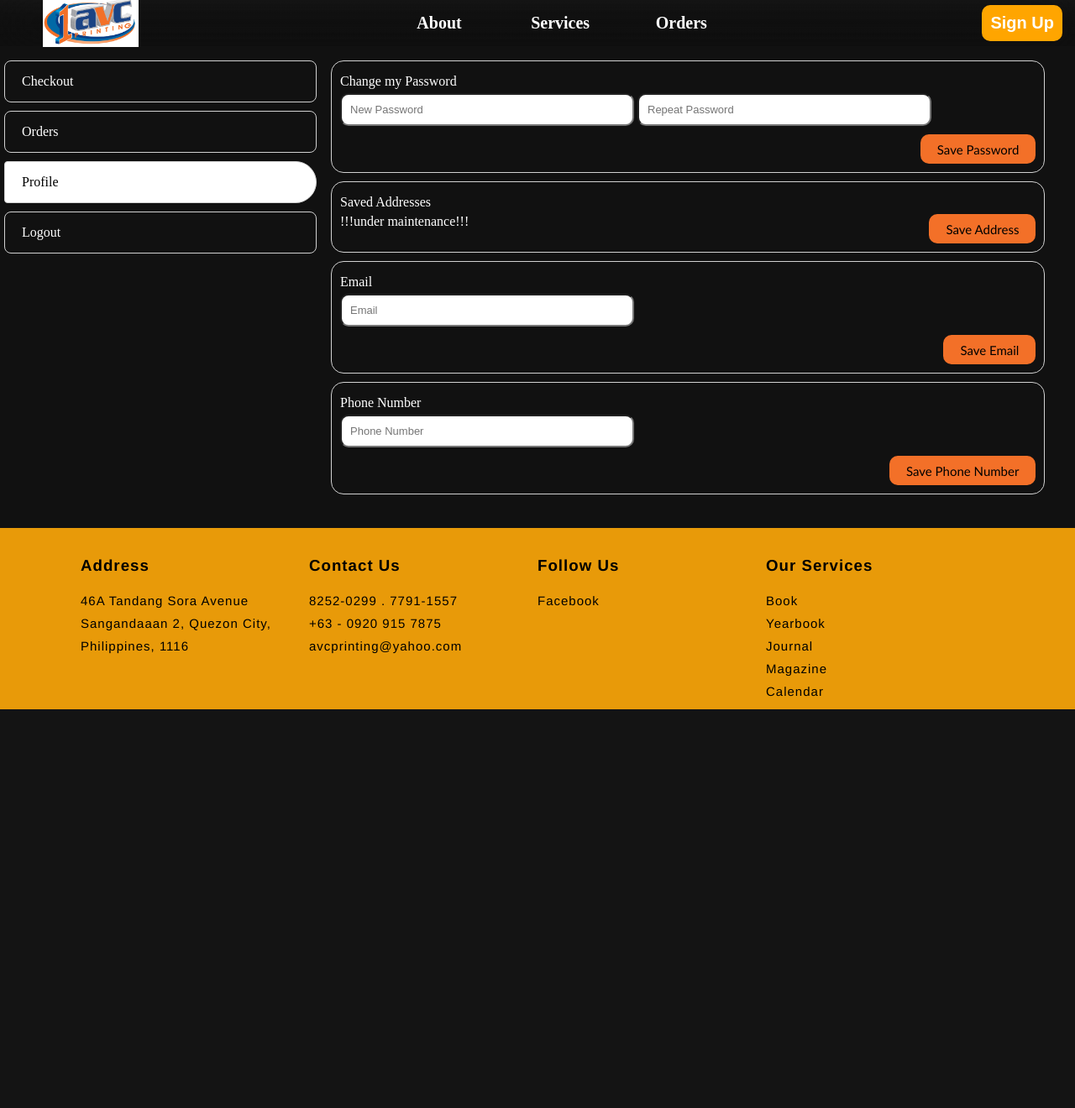
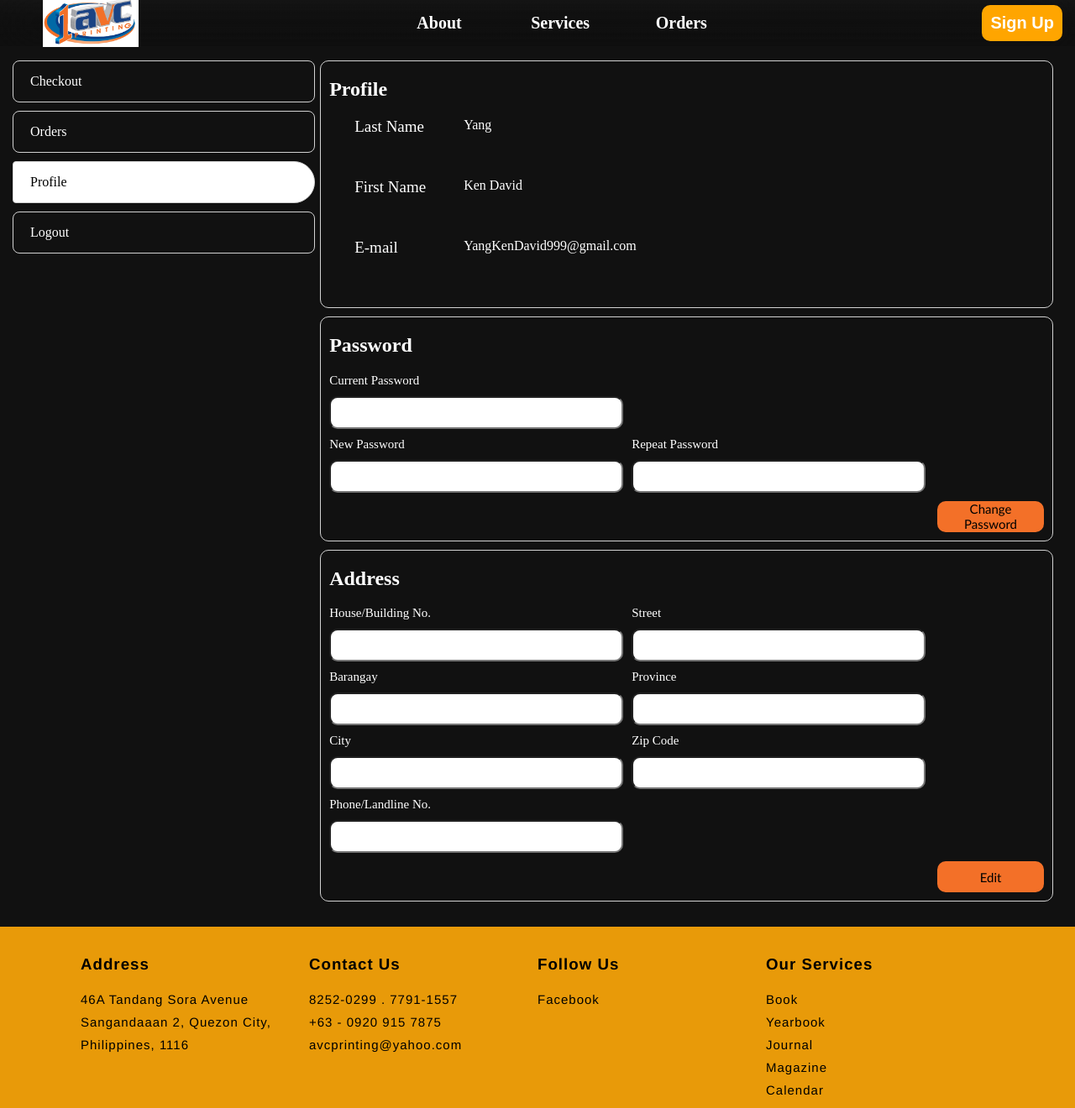
Before and after one commit to KenDavidYang/AVC, a PHP site: page /html/orders-profile.html in a window 1280 px wide. Shown: the whole page at 84% size. Before the commit the page ends 845 px from the top, so only its background shows below. Run offline with PHP 8.4, Linux system fonts and the light colour scheme.

Commit message:
Add files via upload

```diff
--- a/css/orders-nav-bar.css
+++ b/css/orders-nav-bar.css
@@ -1,3 +1,10 @@
+aside{
+    width: 29%;
+    margin-left: 10px;
+    height: auto;
+    float: left;
+    display: block;
+}
 .order-nav{
     font: 16px /*montserrat, sans-serif*/;
     align-items: center;
--- a/css/orders-profile.css
+++ b/css/orders-profile.css
@@ -2,46 +2,31 @@
     box-sizing: border-box;
 }
 body{
-    height: 800px;
-}
-aside{
-    width: 30%;
     height: auto;
-    float: left;
-    display: block;
+    margin-top: 20px;
 }
 section{
     border: 1px  #d1d1d1;
-    padding: 0px 10px 10px 10px;
-    margin-bottom: 20px;
-    width: 68%;
+    margin-bottom: 10px;
+    border-radius: 5px;
+    padding: 0px 10px 10px 0px;
+    width: 69%;
     float: left;
     height: auto;
     justify-content: space-between;
 }
 .profile-con{
     border: 1px solid #d1d1d1;
-    height: auto;
-    padding: 10px;
-    border-radius: 15px;
-    margin-bottom: 10px;
-    overflow: auto;
-}
-.profile-labels{
-    margin-bottom: 5px;
-    margin-top: 5px;
-}
-input{
-    width: 350px;
-    padding: 10px;
-    font-size: 13px;
-    box-sizing: border-box; /* Includes padding and border in element's total width and height */
+    padding: 0px 10px 10px;
     border-radius: 10px;
     margin-bottom: 10px;
+    display: flex;
+    flex-direction: column;
 }
 .profile-button{
     float: right;
-    height: 35px;
+    margin-left: 85%;
+    height: 37px;
     padding: 0 20px;
     width: auto;
     font-family:'Gill Sans', 'Gill Sans MT', Calibri, 'Trebuchet MS', sans-serif;
@@ -55,3 +40,30 @@ input{
 .profile-button:hover{
     opacity: 0.5;
 }
+input{
+    width: 350px;
+    padding: 10px;
+    font-size: 13px;
+    box-sizing: border-box; /* Includes padding and border in element's total width and height */
+    border-radius: 10px;
+    margin-bottom: 10px;
+}
+.form-label{
+    font-size: 15px;
+    margin-bottom: 10px;
+}
+.col{
+    overflow: auto;
+    display: flex;
+    column-gap: 10px;
+}
+.profile-label{
+    font-size: 19px;
+    font-weight: 500;
+    width: 100px;
+    margin: 0px 20px 30px 30px;
+    padding-bottom: 20px;
+}
+.for{
+
+}
--- a/css/orders.css
+++ b/css/orders.css
@@ -16,14 +16,14 @@ section{
     margin-bottom: 20px;
     width: 68%;
     float: left;
-    height: 425px;
+    height: auto;
+    overflow: auto;
 }
 .selection{
     margin-bottom: 8px;
     width: 173px;
-    height: 20px;
+    height: auto;
     float: right;
-
 }
 .label{
     margin-bottom: 9.5px;
--- a/html/about.html
+++ b/html/about.html
@@ -37,7 +37,7 @@
         <div>
             <img src="../image/about.jpg" alt="image/4 high front.jpg" class="img1">
         </div>
-        <h1 class="aboutTItle">About Us<span></span></h1>
+        <h1 class="aboutTItle">About Us</h1>
 
         <div  class="about-con">
             <p class="par">Established in February of 2001, under the name of CFS Printing Inc. it
--- a/html/orders-profile.html
+++ b/html/orders-profile.html
@@ -49,39 +49,86 @@
 
         <section class="sectionCon">
             <div class="profile-con">
-                <div class="profile-labels">
-                    Change my Password
+                <h1 class="profile-title">Profile</h1>
+                <div class="col">
+                    <div class="profile-label">Last Name</div>
+                    <div class="for">Yang</div>
                 </div>
-                <div>
-                    <input name="New Password" placeholder="New Password">
-                    <input name="Repeat Password" placeholder="Repeat Password">
+                <div class="col">
+                    <div class="profile-label">First Name</div>
+                    <div class="for">Ken David</div>
                 </div>
-                <button class="profile-button">Save Password</button>
+                <div class="col">
+                    <div class="profile-label">E-mail</div>
+                     <div class="for">YangKenDavid999@gmail.com</div>
+                </div>
             </div>
+
             <div class="profile-con">
-                <div class="profile-labels">
-                    Saved Addresses
+                <h1 class="profile-title">Password</h1>
+                <div class="col">
+                    <div class="form-group">
+                        <div class="form-label">Current Password</div>
+                        <input type="password" class="form-control mb-1">
+                    </div>
                 </div>
-                !!!under maintenance!!!
-                <button class="profile-button">Save Address</button>
+                <div class="col">
+                    <div class="form-group">
+                        <div class="form-label">New Password</div>
+                        <input type="password" class="form-control mb-1">
+                    </div>
+                    <div class="form-group">
+                        <div class="form-label">Repeat Password</div>
+                        <input type="password" class="form-control">
+                    </div>
+                </div>
+                <button class="profile-button">Change Password</button>
             </div>
+
+            <!--Address-->
             <div class="profile-con">
-                <div class="profile-labels">
-                    Email
+                <h1 class="profile-title">Address</h1>
+                <div class="col">
+                    <div class="form-group">
+                        <div class="form-label">House/Building No.</div>
+                        <input type="text" class="form-control mb-1">
+                    </div>
+                    <div class="form-group">
+                        <div class="form-label">Street</div>
+                        <input type="text" class="form-control">
+                    </div>
                 </div>
-                <div>
-                    <input name="Email" placeholder="Email">
+
+                <div class="col">
+                    <div class="form-group">
+                        <div class="form-label">Barangay</div>
+                        <input type="text" class="form-control">
+                        </div>
+                    <div class="form-group">
+                        <div class="form-label">Province</div>
+                        <input type="text" class="form-control mb-1">
+                    </div>
                 </div>
-                <button class="profile-button">Save Email</button>
-            </div>
-            <div class="profile-con">
-                <div class="profile-labels">
-                    Phone Number
+
+                <div class="col">
+                    <div class="form-group">
+                        <div class="form-label">City</div>
+                        <input type="text" class="form-control">
+                    </div>
+                    <div class="form-group">
+                        <div class="form-label">Zip Code</div>
+                        <input type="text" class="form-control">
+                    </div>
                 </div>
-                <div>
-                    <input name="Phone Number" placeholder="Phone Number">
+
+                <div class="col">
+                    <div class="form-group">
+                        <div class="form-label">Phone/Landline No.</div>
+                        <input type="text" class="form-control">
+                    </div>
                 </div>
-                <button class="profile-button">Save Phone Number</button>
+                <button class="profile-button">Edit</button>
+                </div>
             </div>
         </section>
 
--- a/index.html
+++ b/index.html
@@ -30,9 +30,6 @@
             </a>
         </div>
     </div>
-
-
-
 
     <img class="banner-img" src="./image/index-banner.jpg" alt="banner-img">
 
```
Also changed, not shown: css/about.css (+3 -10 lines).
